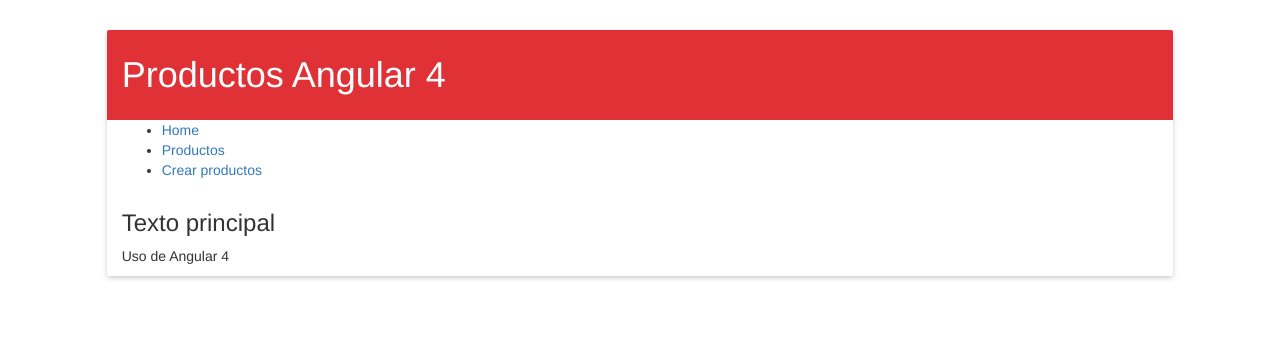
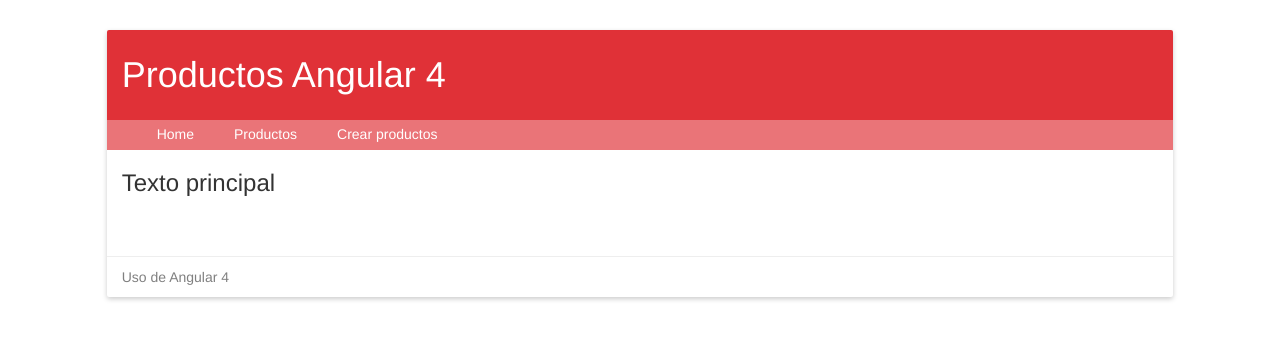
Before and after one commit to pablosilvab/curso-angular4-webapp, an Angular app: page / in a window 1280 px wide. Shown: the top 340 px of the page. Built offline with nearby package versions, Linux system fonts and the light colour scheme.

Commit message:
Estilos del menú

```diff
--- a/src/app/app.component.html
+++ b/src/app/app.component.html
@@ -16,7 +16,7 @@
     <h3>Texto principal</h3>
   </section>
 
-  <footer class="col-lg-12">
+  <footer id="footer" class="col-lg-12">
     <p>Uso de Angular 4</p>
   </footer>
 </div>
--- a/src/assets/styles.css
+++ b/src/assets/styles.css
@@ -19,3 +19,41 @@
     display: block;
     line-height: 50px;
 }
+
+#nav{
+    padding: 0px;
+    margin: 0px;
+    background: rgba(224,49,55,0.67);
+}
+
+#nav ul{
+    margin: 0px;
+    list-style: none;
+}
+
+#nav ul li{
+    float: left;
+    margin-right: 20px;
+}
+
+#nav ul li a {
+    display: block;
+    color: white;
+    height: 30px;
+    line-height: 29px;
+    padding-left: 10px;
+    padding-right: 10px;
+    transition: all 300ms;
+}
+
+#nav ul li a:hover{
+    text-decoration: none;
+    background: #E03137;
+}
+
+#footer{
+    margin-top: 50px;
+    padding-top: 10px;
+    border-top: 1px solid #eee;
+    color: gray;
+}
```
